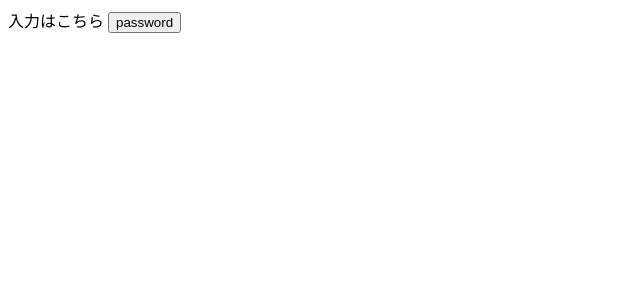
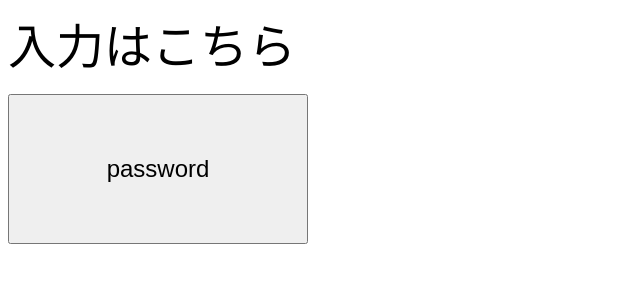
Before and after one commit to silencejinse/bananice, a plain HTML site: page index.html in a window 1280 px wide. Shown: the whole page, without its empty margins (0-640 px from the left). Drawn offline with Linux system fonts and the light colour scheme.

Commit message:
Update index.html

```diff
--- a/index.html
+++ b/index.html
@@ -17,9 +17,12 @@ function myEnter(){
 // --></script>
 
 <form>
-入力はこちら
-<input type="button" value="password" onclick="myEnter()">
+<font size="7">入力はこちら</font>
+<p><input type="button" value="password" onclick="myEnter()" class="BT1">
 </form>
+<style type="text/css">
+.BT1{width: 300px; height: 150; font-size: 18pt; }
+</style>
 
 
 </html>
```
